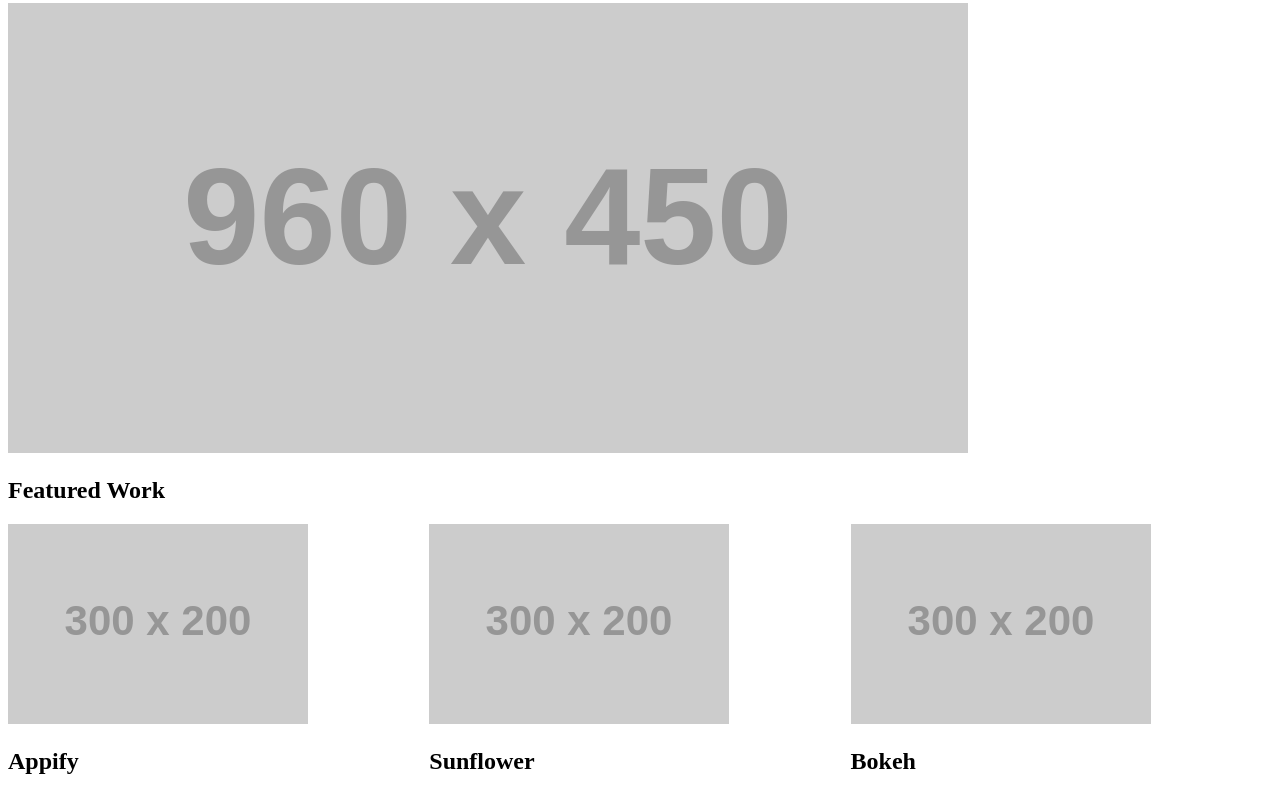
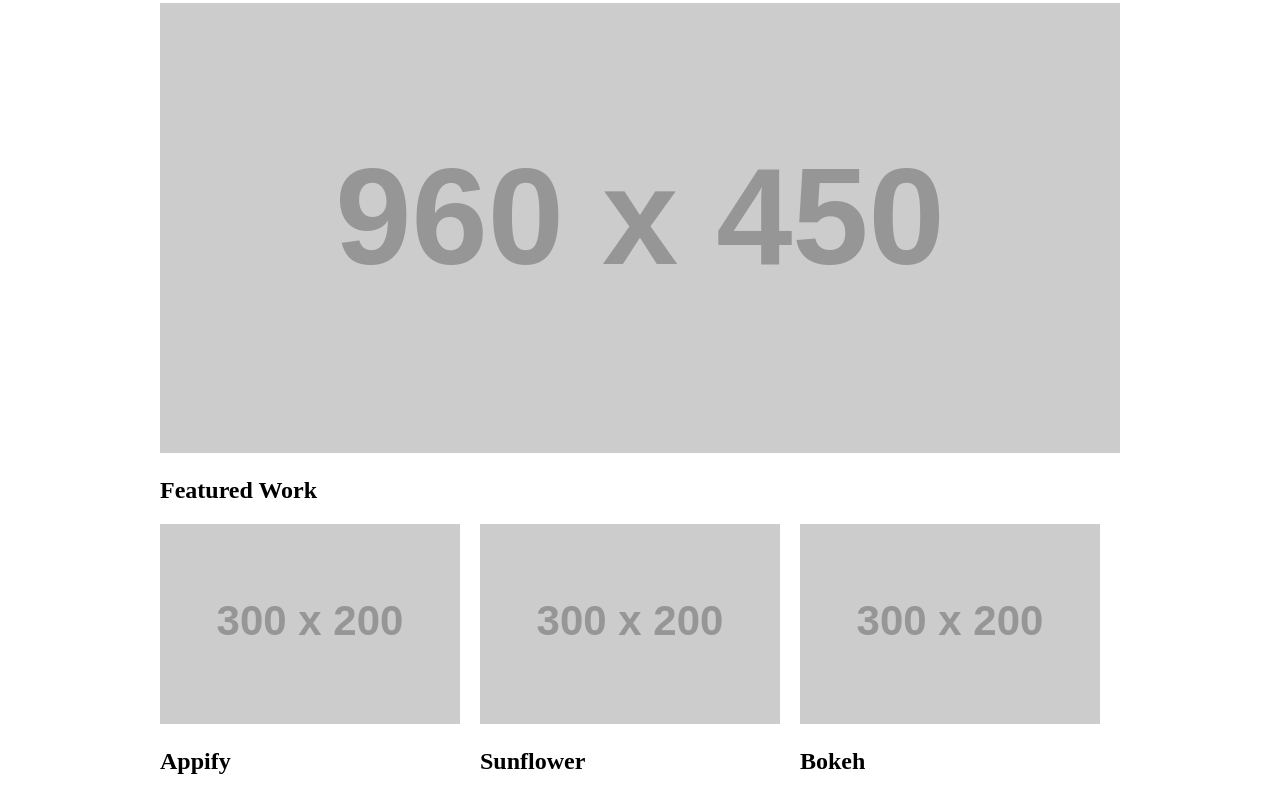
Before and after one commit to lee-chris/portfolio_site_design, a plain HTML site: page index.html in a window 1280 px wide. Shown: the part 124-914 px from the top of the page. Drawn offline with Linux system fonts and the light colour scheme; placeholder pictures from the web are drawn by us.

Commit message:
added max-width of 960 to the page

```diff
--- a/css/main.css
+++ b/css/main.css
@@ -1,3 +1,9 @@
+div.container {
+	max-width: 960px;
+	margin-left: auto;
+	margin-right: auto;
+}
+
 div.name {
 	text-align: right;
 }
--- a/index.html
+++ b/index.html
@@ -5,7 +5,7 @@
     <link rel="stylesheet" href="css/main.css"/>
   </head>
   <body>
-    <div class="grid">
+    <div class="grid container">
       <div class="header row">
         <div class="col-6">
           <img src="http://placehold.it/100x100" alt="logo image"/>
```
